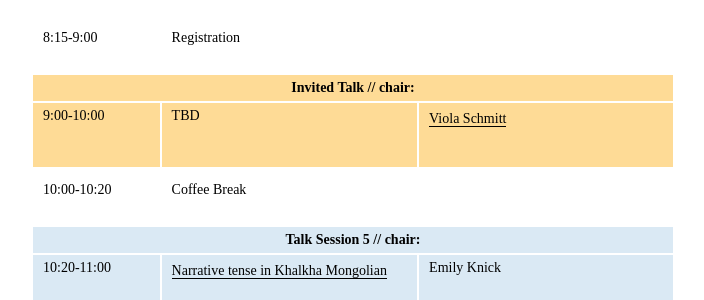
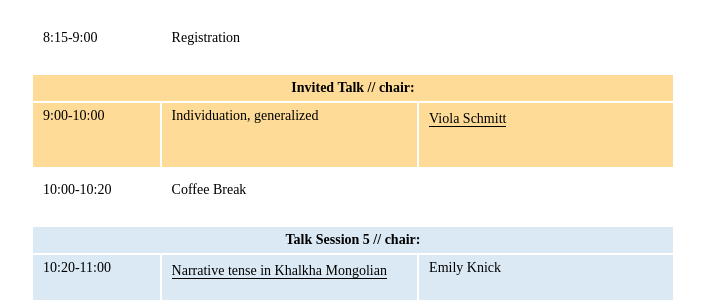
Before and after one commit to saltconf/salt36, a Jekyll site: the page built from conference-program/index.md, in a window 1280 px wide and 900 px high, scrolled down 3435 px. Shown: the part 152-452 px from the top of the window, without its empty margins (393-1097 px from the left). Built offline with Jekyll 4.4.1, drawn with Linux system fonts in a browser that asks for light colours.

Commit message:
violas title

```diff
--- a/_data/presentations.yml
+++ b/_data/presentations.yml
@@ -14,7 +14,7 @@ keynotes:
   person2_topic:
     authors:
       - viola_schmitt
-    title: TBD
+    title: 'Individuation, generalized'
 
   person3_topic:
     authors:
```
